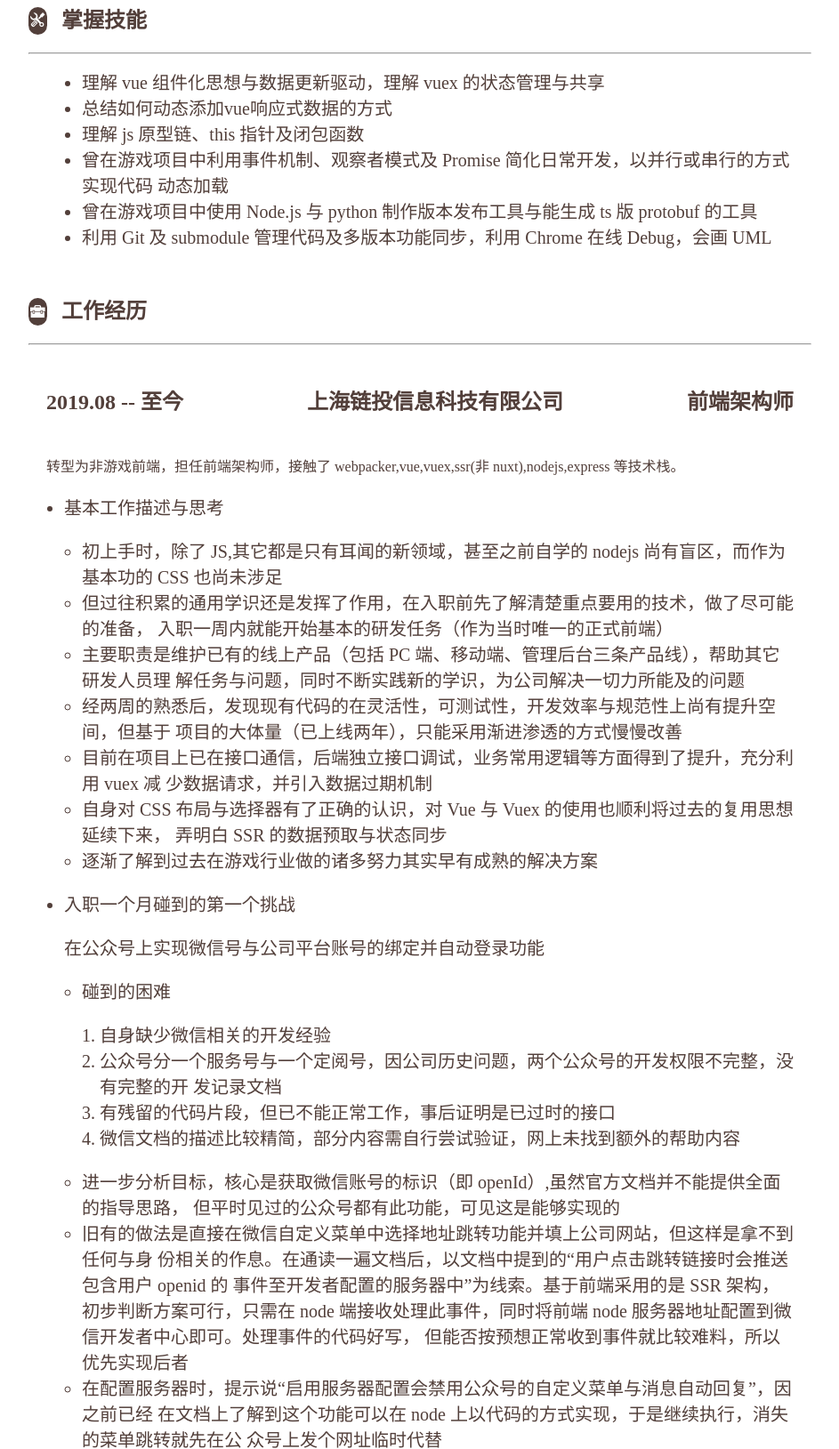
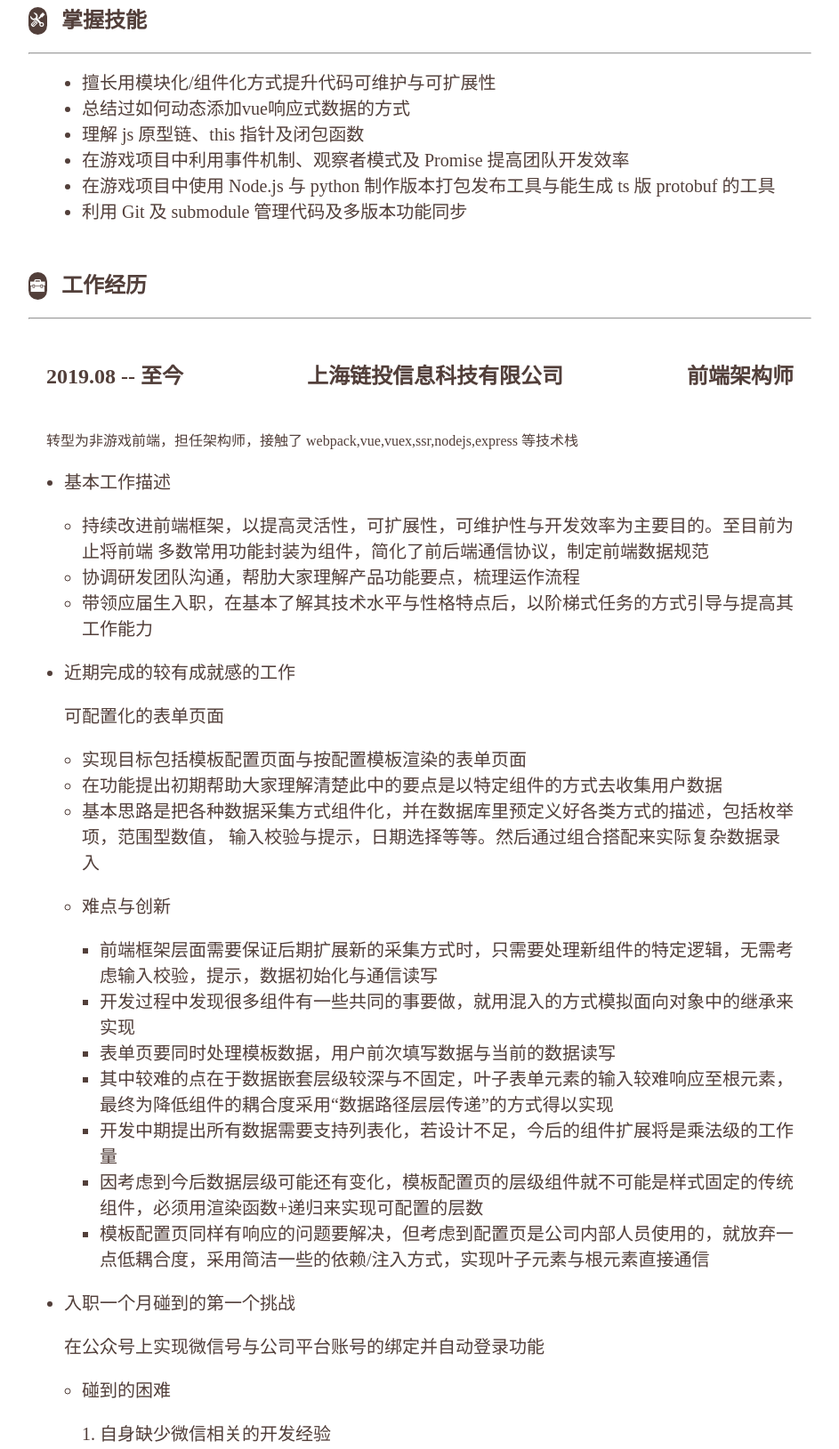
Before and after one commit to lintao-alex/lintao-alex.github.io, a plain HTML site: page dist/CV/index.html in a window 1280 px wide. Shown: the part 481-2110 px from the top of the page at 89% size, without its empty margins (168-1111 px from the left). Drawn offline with Linux system fonts and the light colour scheme.

Commit message:
add new experience

```diff
--- a/dist/CV/index.html
+++ b/dist/CV/index.html
@@ -39,13 +39,12 @@
     <hr>
     <div class="content">
       <ul>
-        <li>理解 vue 组件化思想与数据更新驱动，理解 vuex 的状态管理与共享</li>
-        <li>总结如何动态添加vue响应式数据的方式</li>
+        <li>擅长用模块化/组件化方式提升代码可维护与可扩展性</li>
+        <li>总结过如何动态添加vue响应式数据的方式</li>
         <li>理解 js 原型链、this 指针及闭包函数</li>
-        <li>曾在游戏项目中利用事件机制、观察者模式及 Promise 简化日常开发，以并行或串行的方式实现代码
-          动态加载</li>
-        <li>曾在游戏项目中使用 Node.js 与 python 制作版本发布工具与能生成 ts 版 protobuf 的工具</li>
-        <li>利用 Git 及 submodule 管理代码及多版本功能同步，利用 Chrome 在线 Debug，会画 UML</li>
+        <li>在游戏项目中利用事件机制、观察者模式及 Promise 提高团队开发效率</li>
+        <li>在游戏项目中使用 Node.js 与 python 制作版本打包发布工具与能生成 ts 版 protobuf 的工具</li>
+        <li>利用 Git 及 submodule 管理代码及多版本功能同步</li>
       </ul>
     </div>
   </div>
@@ -59,24 +58,37 @@
           <p>上海链投信息科技有限公司</p>
           <p>前端架构师</p>
         </h2>
-        <p>转型为非游戏前端，担任前端架构师，接触了 webpacker,vue,vuex,ssr(非 nuxt),nodejs,express 等技术栈。</p>
+        <p>转型为非游戏前端，担任架构师，接触了 webpack,vue,vuex,ssr,nodejs,express 等技术栈</p>
         <ul>
           <li>
-            <p>基本工作描述与思考</p>
+            <p>基本工作描述</p>
             <ul>
-              <li>初上手时，除了 JS,其它都是只有耳闻的新领域，甚至之前自学的 nodejs 尚有盲区，而作为基本功的
-                CSS 也尚未涉足</li>
-              <li>但过往积累的通用学识还是发挥了作用，在入职前先了解清楚重点要用的技术，做了尽可能的准备，
-                入职一周内就能开始基本的研发任务（作为当时唯一的正式前端）</li>
-              <li>主要职责是维护已有的线上产品（包括 PC 端、移动端、管理后台三条产品线），帮助其它研发人员理
-                解任务与问题，同时不断实践新的学识，为公司解决一切力所能及的问题</li>
-              <li>经两周的熟悉后，发现现有代码的在灵活性，可测试性，开发效率与规范性上尚有提升空间，但基于
-                项目的大体量（已上线两年），只能采用渐进渗透的方式慢慢改善</li>
-              <li>目前在项目上已在接口通信，后端独立接口调试，业务常用逻辑等方面得到了提升，充分利用 vuex 减
-                少数据请求，并引入数据过期机制</li>
-              <li>自身对 CSS 布局与选择器有了正确的认识，对 Vue 与 Vuex 的使用也顺利将过去的复用思想延续下来，
-                弄明白 SSR 的数据预取与状态同步</li>
-              <li>逐渐了解到过去在游戏行业做的诸多努力其实早有成熟的解决方案</li>
+              <li>持续改进前端框架，以提高灵活性，可扩展性，可维护性与开发效率为主要目的。至目前为止将前端
+                多数常用功能封装为组件，简化了前后端通信协议，制定前端数据规范</li>
+              <li>协调研发团队沟通，帮肋大家理解产品功能要点，梳理运作流程</li>
+              <li>带领应届生入职，在基本了解其技术水平与性格特点后，以阶梯式任务的方式引导与提高其工作能力</li>
+            </ul>
+          </li>
+          <li>
+            <p>近期完成的较有成就感的工作</p>
+            <p>可配置化的表单页面</p>
+            <ul>
+              <li>实现目标包括模板配置页面与按配置模板渲染的表单页面</li>
+              <li>在功能提出初期帮助大家理解清楚此中的要点是以特定组件的方式去收集用户数据</li>
+              <li>基本思路是把各种数据采集方式组件化，并在数据库里预定义好各类方式的描述，包括枚举项，范围型数值，
+                输入校验与提示，日期选择等等。然后通过组合搭配来实际复杂数据录入</li>
+              <li>
+                <p>难点与创新</p>
+                <ul>
+                  <li>前端框架层面需要保证后期扩展新的采集方式时，只需要处理新组件的特定逻辑，无需考虑输入校验，提示，数据初始化与通信读写</li>
+                  <li>开发过程中发现很多组件有一些共同的事要做，就用混入的方式模拟面向对象中的继承来实现</li>
+                  <li>表单页要同时处理模板数据，用户前次填写数据与当前的数据读写</li>
+                  <li>其中较难的点在于数据嵌套层级较深与不固定，叶子表单元素的输入较难响应至根元素，最终为降低组件的耦合度采用“数据路径层层传递”的方式得以实现</li>
+                  <li>开发中期提出所有数据需要支持列表化，若设计不足，今后的组件扩展将是乘法级的工作量</li>
+                  <li>因考虑到今后数据层级可能还有变化，模板配置页的层级组件就不可能是样式固定的传统组件，必须用渲染函数+递归来实现可配置的层数</li>
+                  <li>模板配置页同样有响应的问题要解决，但考虑到配置页是公司内部人员使用的，就放弃一点低耦合度，采用简洁一些的依赖/注入方式，实现叶子元素与根元素直接通信</li>
+                </ul>
+              </li>
             </ul>
           </li>
           <li>
```
